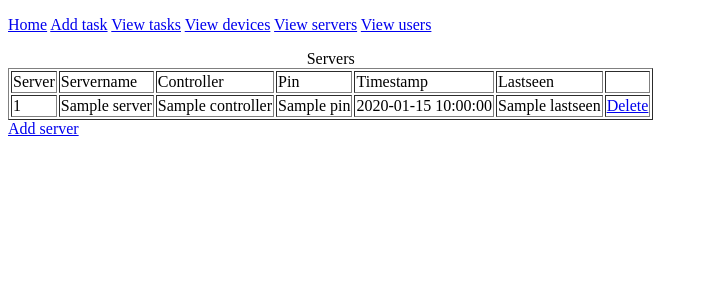
After one commit to viad00/totmeme, a Flask app: template templates/servers.html in a window 1280 px wide. The commit adds this page. Shown: the top 300 px of the page, without its empty margins (0-708 px from the left). Run offline with Flask 2, Linux system fonts and the light colour scheme; the template is opened without the code that fills it: most values are stand-ins (such as "Sample title", 1, 10 or a date in 2020).

Commit message:
Add server check panel.

```diff
--- a/forms.py
+++ b/forms.py
@@ -13,3 +13,8 @@ class AddUser(FlaskForm):
 
 class AddDevice(FlaskForm):
     name = StringField('Name', validators=[DataRequired()])
+
+class AddServer(FlaskForm):
+    name = StringField('Name', validators=[DataRequired()])
+    controller = StringField('Controller', validators=[DataRequired()])
+    pin = StringField('Controller pin', validators=[DataRequired()])
--- a/index.yaml
+++ b/index.yaml
@@ -10,6 +10,11 @@ indexes:
 # automatically uploaded to the admin console when you next deploy
 # your application using appcfg.py.
 
+- kind: Server
+  properties:
+  - name: controller
+  - name: lastseen
+
 - kind: Task
   properties:
   - name: controller
--- a/main.py
+++ b/main.py
@@ -4,22 +4,27 @@ import datetime
 import hashlib
 import forms
 import models
+
 app = Flask(__name__)
 app.config.from_object(__name__)
 app.config['SECRET_KEY'] = 'd39jo390cdeoijfer903fwb9u0j28e'
 app.config['password'] = 'a97958817751e4401ae0a25501e1a39b21433ba8b7514f94e03ca6014bcee12b'
 
+
 def check_auth(username, password):
-    return (username == 'admin' and hashlib.sha256('sae'+password+'hau').hexdigest() == app.config['password'])\
+    return (username == 'admin' and hashlib.sha256('sae' + password + 'hau').hexdigest() == app.config['password']) \
            or onelog(username, password) or login(username, password)
 
+
 def onelog(username, password):
-    saas = '6' + (datetime.datetime.now()+datetime.timedelta(hours=3)).strftime('%d%H%M') + '7'
+    saas = '6' + (datetime.datetime.now() + datetime.timedelta(hours=3)).strftime('%d%H%M') + '7'
     if password == saas: models.Visit(user_ip=request.remote_addr, action='USED ONELOG').put()
     return username == 'onelog' and password == saas
 
+
 def login(username, password):
-    if models.User.query(models.User.username == username and models.User.password == hashlib.sha256('sae'+password+'hau').hexdigest()).count() > 0:
+    if models.User.query(models.User.username == username and models.User.password == hashlib.sha256(
+                            'sae' + password + 'hau').hexdigest()).count() > 0:
         kkk = models.User.query(models.User.username == username).fetch()
         for kk in kkk:
             kk.lastlogin = datetime.datetime.now()
@@ -28,12 +33,14 @@ def login(username, password):
     else:
         return False
 
+
 def authenticate():
     """Sends a 401 response that enables basic auth"""
     return Response(
-    'Could not verify your access level for that URL.\n'
-    'You have to login with proper credentials', 401,
-    {'WWW-Authenticate': 'Basic realm="Login Required"'})
+        'Could not verify your access level for that URL.\n'
+        'You have to login with proper credentials', 401,
+        {'WWW-Authenticate': 'Basic realm="Login Required"'})
+
 
 def requires_auth(f):
     @wraps(f)
@@ -42,21 +49,28 @@ def requires_auth(f):
         if not auth or not check_auth(auth.username, auth.password):
             return authenticate()
         return f(*args, **kwargs)
+
     return decorated
+
 
 @app.route('/')
 def hello_world():
     return 'Remember it?'
+
 
 @app.route('/admin')
 @requires_auth
 def admin():
     problems = []
     try:
-        dev = models.Device.query(models.Device.lastseen < datetime.datetime.now()-datetime.timedelta(minutes=4))
+        dev = models.Device.query(models.Device.lastseen < datetime.datetime.now() - datetime.timedelta(minutes=4))
         if dev.count() > 0:
             for de in dev.fetch():
-                problems.append(de.name + ' is not seen in 4 minutes')
+                problems.append('Device ' + de.name + ' is not seen in 4 minutes')
+        dev = models.Server.query(models.Server.lastseen < datetime.datetime.now() - datetime.timedelta(minutes=4))
+        if dev.count() > 0:
+            for de in dev.fetch():
+                problems.append('Server ' + de.name + ' is not seen in 4 minutes')
     except Exception as e:
         flash('cannot check: ' + str(e))
     logins = [
@@ -64,25 +78,28 @@ def admin():
         for x in models.Visit.query().order(-models.Visit.timestamp).fetch(limit=10)]
     return render_template('admin.html', problems=problems, logins=logins)
 
+
 @app.route('/admin/addtask', methods=('GET', 'POST'))
 @requires_auth
 def addtask():
     form = forms.AddTask()
     if form.validate_on_submit():
         mom = models.Task(controller=request.form['controller'],
-                    target=request.form['target'],
-                    action=request.form['action'])
+                          target=request.form['target'],
+                          action=request.form['action'])
         mom.put()
         models.Visit(user_ip=request.remote_addr, action='PUT TASK ' + str(mom.key.integer_id())).put()
         flash('added ' + str(mom.key.integer_id()))
         return redirect('/admin/tasks')
     return render_template('addtask.html', form=form)
 
+
 @app.route('/admin/tasks')
 @requires_auth
 def tasks():
     tasks = models.Task.query().order(-models.Task.timestamp).fetch(limit=10)
     return render_template('tasks.html', tasks=tasks)
+
 
 @app.route('/admin/deltask')
 @requires_auth
@@ -94,12 +111,13 @@ def deltask():
         return redirect('/admin/tasks')
     try:
         models.Task.get_by_id(id).key.delete()
-        models.Visit(user_ip=request.remote_addr, action='DEL TASK '+str(id)).put()
+        models.Visit(user_ip=request.remote_addr, action='DEL TASK ' + str(id)).put()
         flash('Successful delete of ' + str(id))
     except Exception:
-        models.Visit(user_ip=request.remote_addr, action='DEL TASK FAILED '+str(id)).put()
+        models.Visit(user_ip=request.remote_addr, action='DEL TASK FAILED ' + str(id)).put()
         flash('Delete failed! ' + str(id))
     return redirect('/admin/tasks')
+
 
 @app.route('/admin/adddevice', methods=('GET', 'POST'))
 @requires_auth
@@ -113,11 +131,13 @@ def adddevice():
         return redirect('/admin/devices')
     return render_template('adddevice.html', form=form)
 
+
 @app.route('/admin/devices')
 @requires_auth
 def devices():
     dev = models.Device.query().order(-models.Device.lastseen).fetch()
     return render_template('devices.html', devices=dev)
+
 
 @app.route('/admin/deldevice')
 @requires_auth
@@ -129,12 +149,54 @@ def deldevice():
         return redirect('/admin/devices')
     try:
         models.Device.get_by_id(id).key.delete()
-        models.Visit(user_ip=request.remote_addr, action='DEL DEVICE '+str(id)).put()
+        models.Visit(user_ip=request.remote_addr, action='DEL DEVICE ' + str(id)).put()
         flash('Successful delete of ' + str(id))
     except Exception:
-        models.Visit(user_ip=request.remote_addr, action='DEL DEVICE FAILED '+str(id)).put()
+        models.Visit(user_ip=request.remote_addr, action='DEL DEVICE FAILED ' + str(id)).put()
         flash('Delete failed! ' + str(id))
     return redirect('/admin/devices')
+
+
+@app.route('/admin/addserver', methods=('GET', 'POST'))
+@requires_auth
+def addserver():
+    form = forms.AddServer()
+    if form.validate_on_submit():
+        mom = models.Server(name=request.form['name'],
+                            controller=request.form['controller'],
+                            pin=request.form['pin'],
+                            lastseen=datetime.datetime.now())
+        mom.put()
+        models.Visit(user_ip=request.remote_addr, action='PUT SERVER ' + str(mom.key.integer_id())).put()
+        flash('added ' + str(mom.key.integer_id()))
+        return redirect('/admin/servers')
+    return render_template('addserver.html', form=form)
+
+
+@app.route('/admin/servers')
+@requires_auth
+def servers():
+    dev = models.Server.query().order(-models.Server.lastseen).fetch()
+    return render_template('servers.html', servers=dev)
+
+
+@app.route('/admin/delserver')
+@requires_auth
+def delserver():
+    try:
+        id = int(request.args.get('id'))
+    except Exception:
+        flash('Get param failed!')
+        return redirect('/admin/servers')
+    try:
+        models.Server.get_by_id(id).key.delete()
+        models.Visit(user_ip=request.remote_addr, action='DEL SERVER ' + str(id)).put()
+        flash('Successful delete of ' + str(id))
+    except Exception:
+        models.Visit(user_ip=request.remote_addr, action='DEL SERVER FAILED ' + str(id)).put()
+        flash('Delete failed! ' + str(id))
+    return redirect('/admin/servers')
+
 
 @app.route('/get_routines')
 def routines():
@@ -154,7 +216,20 @@ def routines():
         print 'Caught exp at get_routines: ' + str(e)
         return 'ERROR CHECK'
     try:
-        tasken = models.Task.query(models.Task.controller == controller, models.Task.done == False).order(models.Task.timestamp).fetch()
+        # TODO: Check previous tasks
+        dev = models.Server.query(models.Server.lastseen < datetime.datetime.now() - datetime.timedelta(minutes=4),
+                                  models.Server.controller == controller)
+        if dev.count() > 0:
+            for de in dev.fetch():
+                models.Task(controller=de.controller, target=de.pin, action='stop').put()
+                models.Task(controller=de.controller, target=de.pin, action='start').put()
+                models.Visit(user_ip=request.remote_addr, action='ADD TASK TO START ' + de.name).put()
+    except Exception as e:
+        print 'Caught exp at get_routines: ' + str(e)
+        return 'ERROR CHECK SERVER'
+    try:
+        tasken = models.Task.query(models.Task.controller == controller, models.Task.done == False).order(
+            models.Task.timestamp).fetch()
     except Exception as e:
         print 'Caught exp at get_routines: ' + str(e)
         return 'ERROR DATABASE'
@@ -166,6 +241,7 @@ def routines():
         mmm += '\n'
         ret += mmm
     return ret
+
 
 @app.route('/callback')
 def callback():
@@ -186,17 +262,19 @@ def callback():
         except Exception:
             return 'ERROR OK'
 
+
 @app.route('/admin/flush_all')
 @requires_auth
 def flush_all():
     try:
         cc = models.Visit.query().count()
-        for kek in models.Visit.query().fetch():
-            kek.key.delete()
-        flash('Flushed all '+ str(cc) + ' entries!')
+        for key in models.Visit.query().fetch(keys_only=True):
+            key.delete()
+        flash('Flushed all ' + str(cc) + ' entries!')
     except Exception as e:
         flash('Cannot flush: ' + str(e))
     return redirect('/admin')
+
 
 @app.route('/admin/adduser', methods=('GET', 'POST'))
 @requires_auth
@@ -204,18 +282,20 @@ def adduser():
     form = forms.AddUser()
     if form.validate_on_submit():
         mom = models.User(username=request.form['username'],
-                          password=hashlib.sha256('sae'+request.form['password']+'hau').hexdigest())
+                          password=hashlib.sha256('sae' + request.form['password'] + 'hau').hexdigest())
         mom.put()
         models.Visit(user_ip=request.remote_addr, action='PUT USER ' + str(mom.key.integer_id())).put()
-        flash('Add user '+request.form['username'])
+        flash('Add user ' + request.form['username'])
         return redirect('/admin/users')
     return render_template('adduser.html', form=form)
+
 
 @app.route('/admin/users')
 @requires_auth
 def users():
     users = models.User.query().order(-models.User.timestamp).fetch()
     return render_template('users.html', users=users)
+
 
 @app.route('/admin/deluser')
 @requires_auth
@@ -227,12 +307,18 @@ def deluser():
         return redirect('/admin/users')
     try:
         models.User.get_by_id(id).key.delete()
-        models.Visit(user_ip=request.remote_addr, action='DEL USER '+str(id)).put()
+        models.Visit(user_ip=request.remote_addr, action='DEL USER ' + str(id)).put()
         flash('Successful delete of ' + str(id))
     except Exception:
-        models.Visit(user_ip=request.remote_addr, action='DEL USER FAILED '+str(id)).put()
+        models.Visit(user_ip=request.remote_addr, action='DEL USER FAILED ' + str(id)).put()
         flash('Delete failed! ' + str(id))
     return redirect('/admin/users')
 
+
+@app.route('/server_report')  # TODO: Add server report job
+def server_report():
+    return 'NOT IMPLEMENTED YET'
+
+
 if __name__ == '__main__':
     app.run()
--- a/templates/layout.html
+++ b/templates/layout.html
@@ -8,7 +8,7 @@
         <a href="/admin/addtask">Add task</a>
         <a href="/admin/tasks">View tasks</a>
         <a href="/admin/devices">View devices</a>
-        <a href="/admin/server">View servers</a>
+        <a href="/admin/servers">View servers</a>
         <a href="/admin/users">View users</a>
     </p>
     {% with messages = get_flashed_messages() %}
--- /dev/null
+++ b/templates/servers.html
@@ -0,0 +1,33 @@
+{% extends 'layout.html' %}
+{% block body %}
+    <table border="1">
+    <caption>Servers</caption>
+    <thead>
+    <tr>
+    <td>Server</td>
+    <td>Servername</td>
+        <td>Controller</td>
+        <td>Pin</td>
+        <td>Timestamp</td>
+    <td>Lastseen</td>
+        <td></td>
+    </tr>
+    </thead>
+    <tbody>
+{% for server in servers %}
+    <tr>
+    <td>{{ server.key.integer_id() }}</td>
+    <td>{{ server.name }}</td>
+        <td>{{ server.controller }}</td>
+        <td>{{ server.pin }}</td>
+        <td>{{ server.timestamp }}</td>
+        <td>{{ server.lastseen }}</td>
+    <td><a href="/admin/delserver?id={{ server.key.integer_id() }}">Delete</a></td>
+    </tr>
+{% else %}
+    <tr><td style="color: red">No servers found</td></tr>
+{% endfor %}
+    </tbody>
+    </table>
+    <a href="/admin/addserver">Add server</a>
+{% endblock %}
```
Also changed, not shown: models.py (+7 -0 lines), templates/addserver.html (added, +21 -0 lines).
